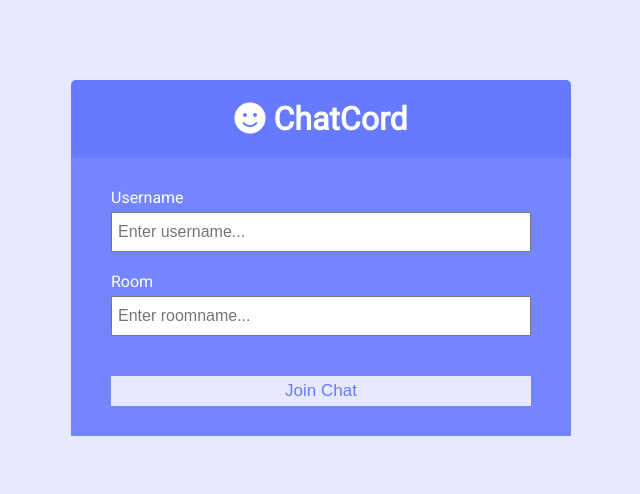
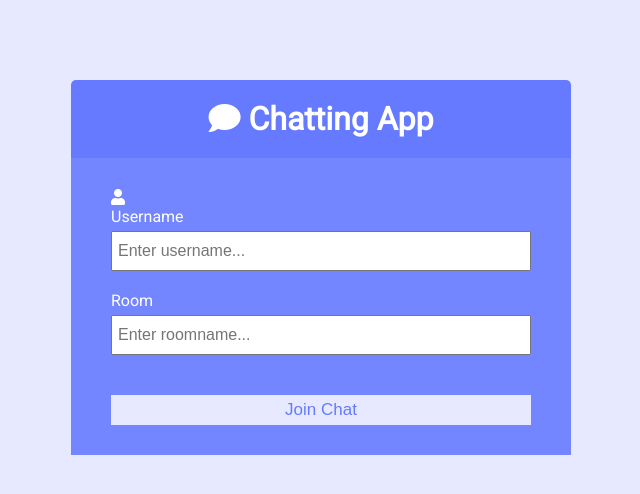
Before and after one commit to DIVANSHMAHAJAN/chatapp, a website: page public/index.html in a window 1280 px wide. Shown: the whole page, without its empty margins (319-959 px from the left). Drawn offline with Linux system fonts and the light colour scheme.

Commit message:
Update index.html

```diff
--- a/public/index.html
+++ b/public/index.html
@@ -11,16 +11,17 @@
 			crossorigin="anonymous"
 		/>
 		<link rel="stylesheet" href="css/style.css" />
-		<title>ChatCord App</title>
+		<title>Chatting Application</title>
 	</head>
 	<body>
 		<div class="join-container">
 			<header class="join-header">
-				<h1><i class="fas fa-smile"></i> ChatCord</h1>
+				<h1><i class="fas fa-comment"></i>  Chatting App</h1>
 			</header>
 			<main class="join-main">
 				<form action="chat.html">
 					<div class="form-control">
+						<i class="fas fa-user"></i>
 						<label for="username">Username</label>
 						<input
 							type="text"
```
